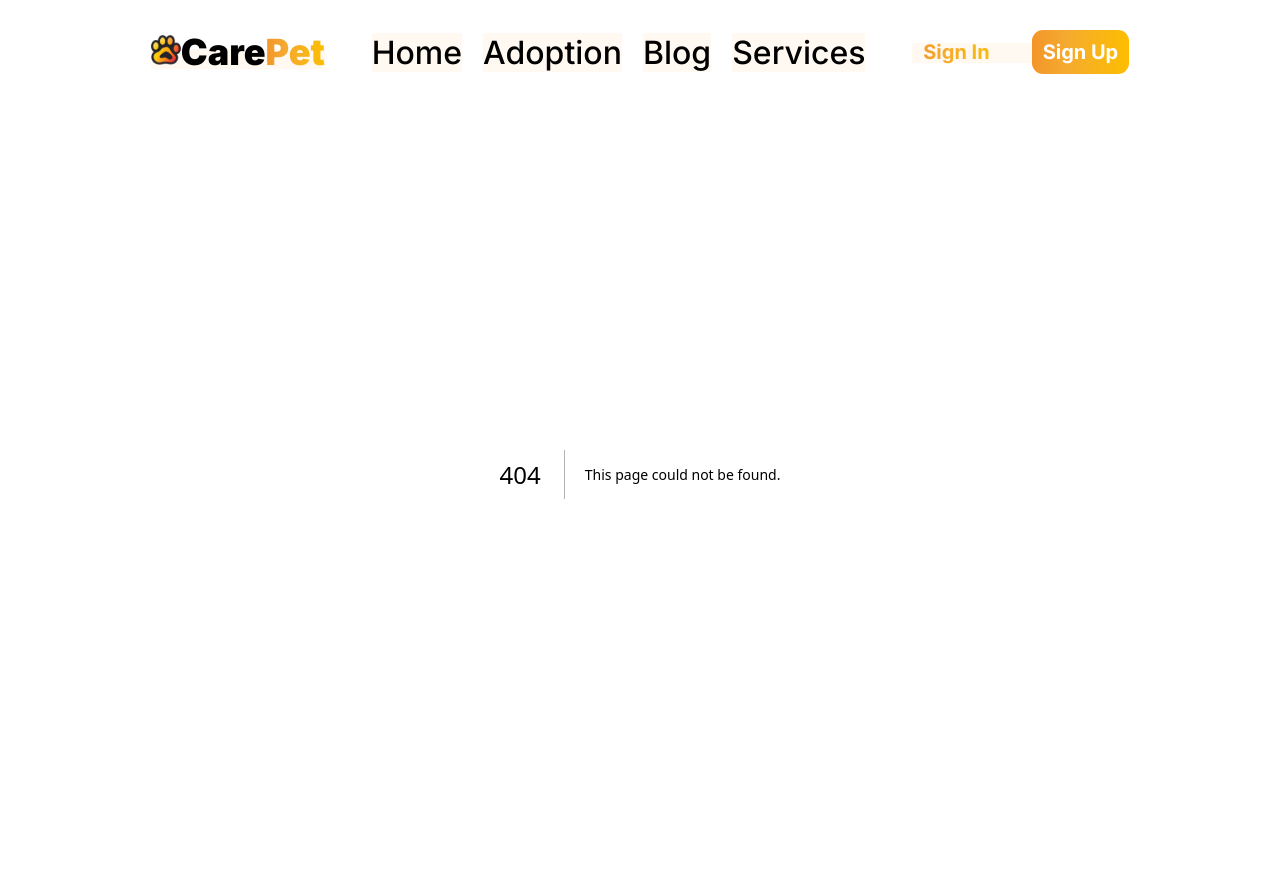
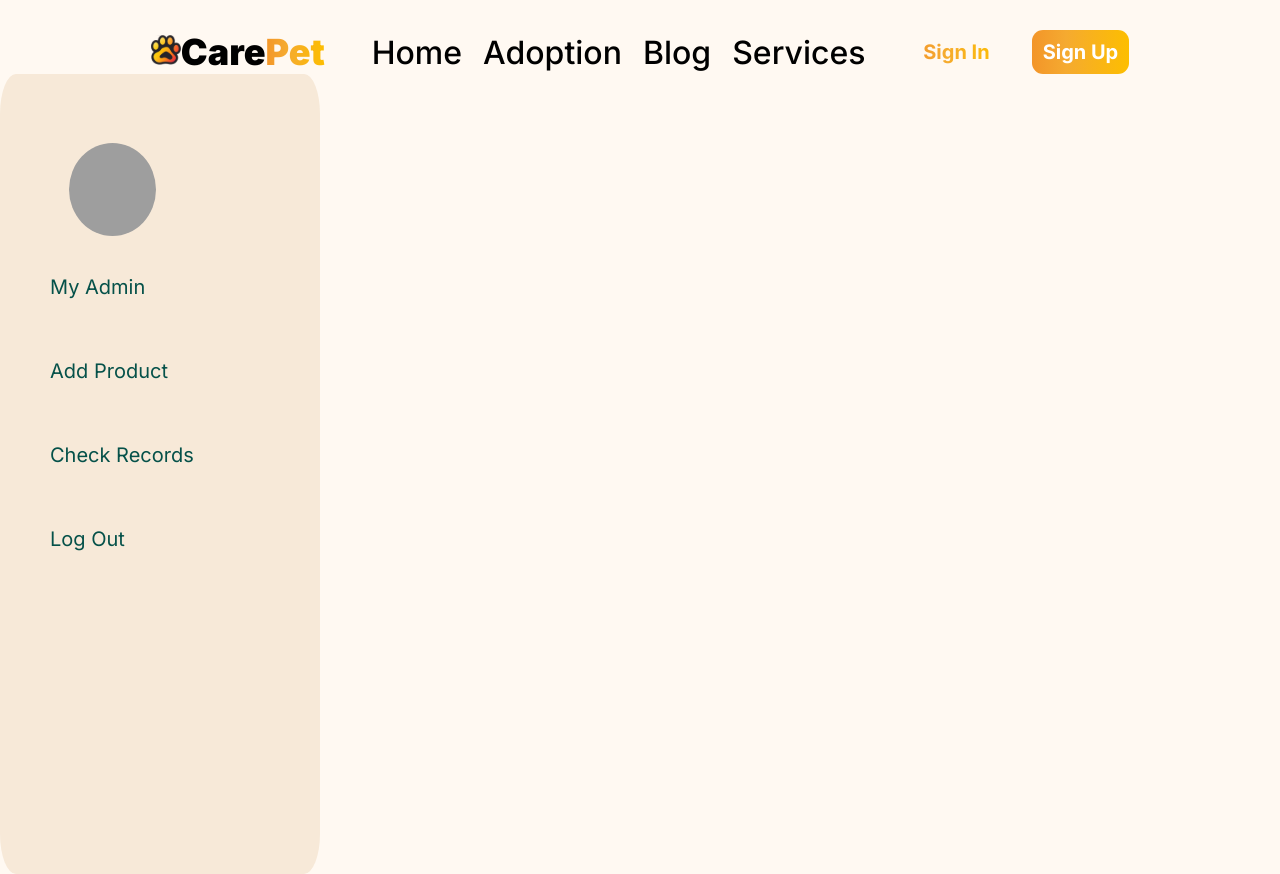
Before and after one commit to AaronTan11/SDP-CarePet, a Next.js app in the folder frontend/: page /Admin in a window 1280 px wide. Before the commit this address had no page. Built offline with nearby package versions, Linux system fonts and the light colour scheme; grey boxes are pictures that could not be loaded.

Commit message:
added admin page and css

```diff
--- /dev/null
+++ b/frontend/src/pages/Admin.js
@@ -0,0 +1,21 @@
+import styles from "../styles/AdminSideNav.module.scss";
+
+function admin() {
+  return (
+    <div className={styles.sidenav}>
+      <img
+        className={styles.userImage}
+        src="images/user.png"
+        alt="image user"
+      ></img>
+      <div className={styles.sidenavContent}>
+        <a href="#">My Admin</a>
+        <a href="#">Add Product</a>
+        <a href="#">Check Records</a>
+        <a href="#">Log Out</a>
+      </div>
+    </div>
+  );
+}
+
+export default admin;
--- /dev/null
+++ b/frontend/src/styles/AdminSideNav.module.scss
@@ -0,0 +1,41 @@
+
+.sidenav {
+    position: relative;
+    display: inline-block;
+    background-color: #f7e9d8;
+    width: 40vh;
+    height: 100vh;
+    padding: 50px 50px 10px 50px;
+    border-radius: 5%;
+}
+
+.userImage {
+    display: block;
+    width: 125px;
+    height: 131.1px;
+    border-radius: 50%;
+    padding: 19px;
+
+}
+
+.sidenav a {
+    display: block;
+    font-size: 20px;
+    text-decoration: none;
+    color: #055149;
+    // text-shadow: 2px 2px #000000d8;
+    padding-top: 10px;
+    padding-bottom: 50px;
+    background-color: #f7e9d8;
+
+
+}
+
+.sidenavContent {
+    margin-top: 10px;
+}
+
+.sidenav a:hover {
+    opacity: 0.7;
+    transition: 0.5s;
+}
--- a/frontend/src/styles/Booking.module.scss
+++ b/frontend/src/styles/Booking.module.scss
@@ -24,9 +24,6 @@
 
 }
 
-.h1{
-    margin-top: 100px;
-}
 
 .Bar {
     display: flex;
```
